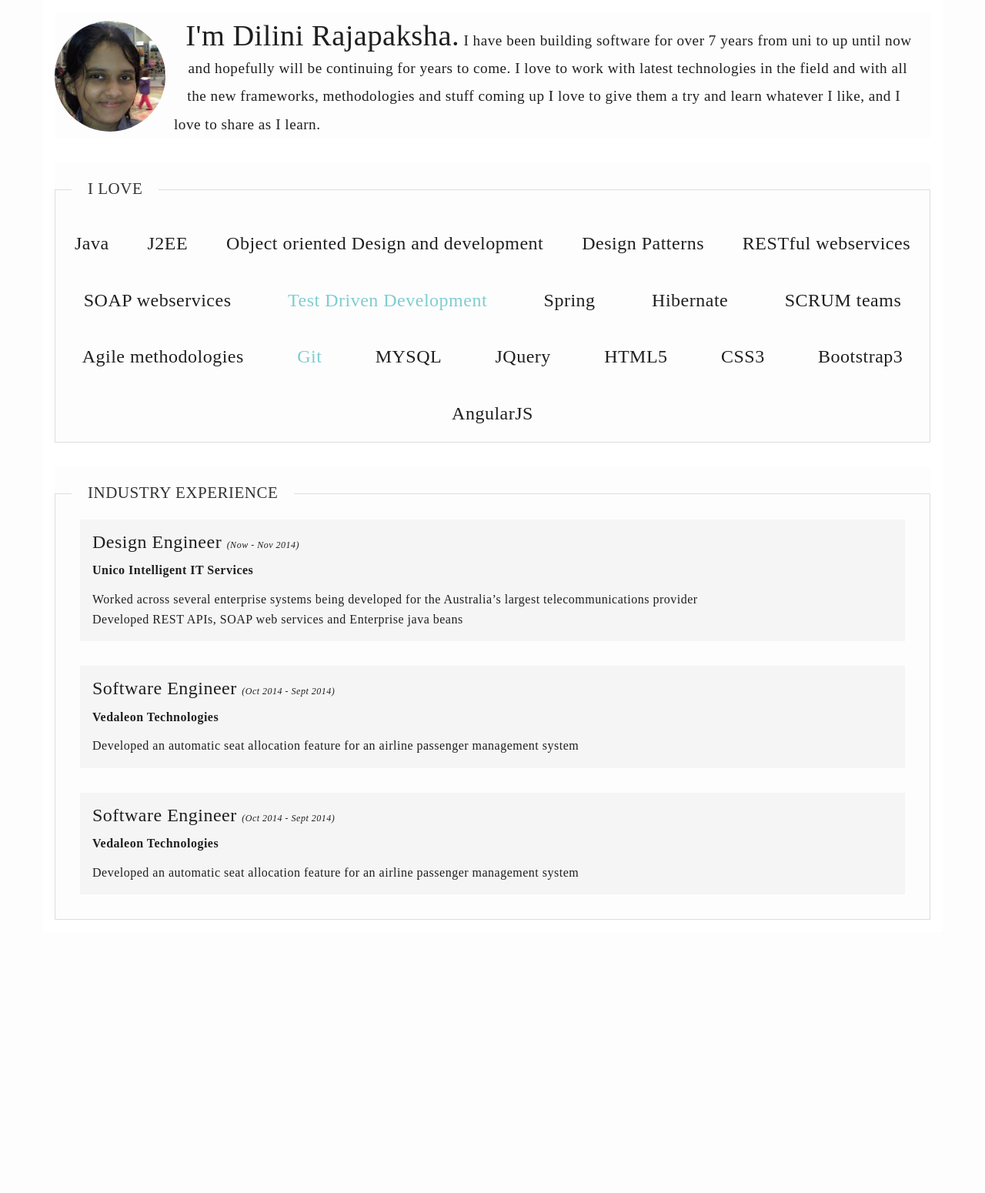
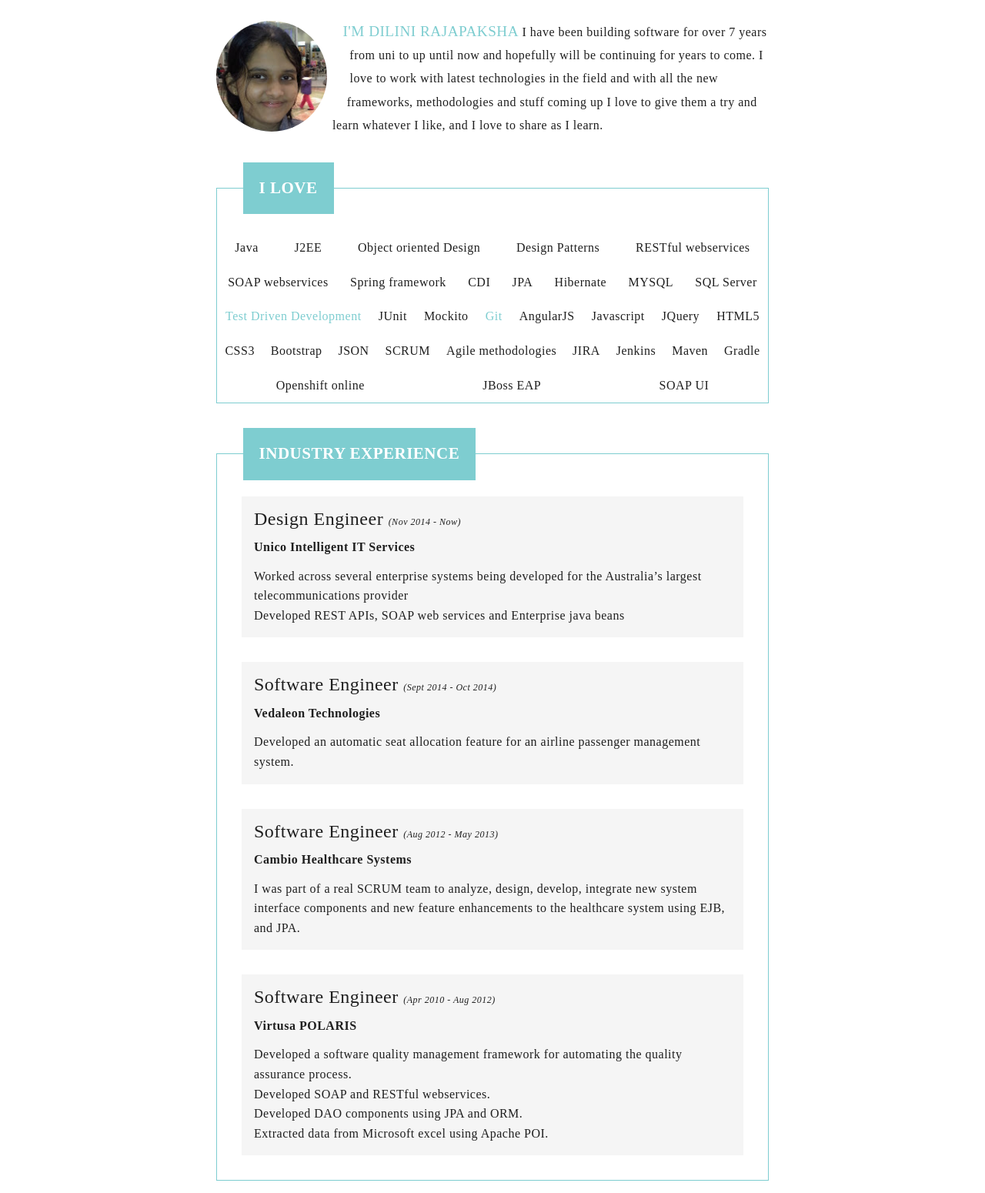
Before and after one commit to DiliniRajapaksha/DeveloperJournal, a Jekyll site: the page built from about.html, in a window 1280 px wide. Shown: the whole page at 77% size. Built offline with Jekyll 4.4.1, drawn with Linux system fonts in a browser that asks for light colours; nearby versions of some CDN libraries; before the commit the page ends 1211 px from its top, so only the background shows below that.

Commit message:
update profile

```diff
--- a/about.html
+++ b/about.html
@@ -3,13 +3,13 @@ layout: blank
 title: Dilini Rajapaksha
 ---
 
- <div class="container">
+ <div class="container narrow-container">
 
 
   <div class="row">
      <div class="box">
         <img class="img-circle img-shape" src="{{ "/assets/img/self.jpg" | prepend: site.baseurl }}">
-        <div class="shape-text"><span class="lg-txt">I'm Dilini Rajapaksha.</span> I have been building software for over 7 years from uni to up until now and hopefully will be continuing for years to come. I love to work with latest technologies in the field and with all the new frameworks, methodologies and stuff coming up I love to give them a try and learn whatever I like, and I love to share as I learn.</div>
+        <div class="shape-text"><span class="lg-txt">I'M DILINI RAJAPAKSHA</span> I have been building software for over 7 years from uni to up until now and hopefully will be continuing for years to come. I love to work with latest technologies in the field and with all the new frameworks, methodologies and stuff coming up I love to give them a try and learn whatever I like, and I love to share as I learn.</div>
       </div>
   </div>
   <div class="row">
@@ -19,22 +19,36 @@ title: Dilini Rajapaksha
           <div class="flex-box-row">
             <div class="flex-item-text">Java</div>
             <div class="flex-item-text">J2EE</div>
-            <div class="flex-item-text">Object oriented Design and development</div>
+            <div class="flex-item-text">Object oriented Design</div>
             <div class="flex-item-text">Design Patterns</div>
             <div class="flex-item-text">RESTful webservices</div>
             <div class="flex-item-text">SOAP webservices</div>
+            <div class="flex-item-text">Spring framework</div>
+            <div class="flex-item-text txt-sm">CDI</div>
+            <div class="flex-item-text txt-sm">JPA</div>
+            <div class="flex-item-text">Hibernate</div>
+            <div class="flex-item-text txt-sm">MYSQL</div>
+            <div class="flex-item-text txt-sm">SQL Server</div>
             <div class="flex-item-text"><a href="{{ "test-driven-development" | prepend: site.baseurl }}" target="_blank">Test Driven Development</a></div>
-            <div class="flex-item-text">Spring</div>
-            <div class="flex-item-text">Hibernate</div>
-            <div class="flex-item-text">SCRUM teams</div>
-            <div class="flex-item-text">Agile methodologies</div>
+            <div class="flex-item-text txt-sm">JUnit</div>
+            <div class="flex-item-text txt-sm">Mockito</div>
             <div class="flex-item-text"><a href="https://github.com/DiliniRajapaksha" target="_blank">Git</a></div>
-            <div class="flex-item-text txt-sm">MYSQL</div>
+            <div class="flex-item-text txt-sm">AngularJS</div>
+            <div class="flex-item-text txt-sm">Javascript</div>
             <div class="flex-item-text txt-sm">JQuery</div>
             <div class="flex-item-text txt-sm">HTML5</div>
             <div class="flex-item-text txt-sm">CSS3</div>
-            <div class="flex-item-text txt-sm">Bootstrap3</div>
-            <div class="flex-item-text txt-sm">AngularJS</div>
+            <div class="flex-item-text txt-sm">Bootstrap</div>
+            <div class="flex-item-text txt-sm">JSON</div>
+            <div class="flex-item-text">SCRUM</div>
+            <div class="flex-item-text">Agile methodologies</div>
+            <div class="flex-item-text txt-sm">JIRA</div>
+            <div class="flex-item-text txt-sm">Jenkins</div>
+            <div class="flex-item-text txt-sm">Maven</div>
+            <div class="flex-item-text txt-sm">Gradle</div>
+            <div class="flex-item-text txt-sm">Openshift online</div>
+            <div class="flex-item-text txt-sm">JBoss EAP</div>
+            <div class="flex-item-text txt-sm">SOAP UI</div>
           </div>
        </fieldset>
       </div>
@@ -46,30 +60,35 @@ title: Dilini Rajapaksha
       <fieldset>
         <legend>INDUSTRY EXPERIENCE</legend>
         <div class="flex-box-col inner-box">
-          <h3>Design Engineer <span class="h3-meta">(Now - Nov 2014)</span></h3>
+          <h3>Design Engineer <span class="h3-meta">(Nov 2014 - Now)</span></h3>
           <a href="http://www.unico.com.au/"><h5 class="h5-sub">Unico Intelligent IT Services</h5></a>
           <div>Worked across several enterprise systems being developed for the Australia’s largest telecommunications provider</div>
           <div>Developed REST APIs, SOAP web services and Enterprise java beans</div>
         </div>
 
          <div class="flex-box-col inner-box">
-          <h3>Software Engineer <span class="h3-meta">(Oct 2014 - Sept 2014)</span></h3>
-          <a href="http://www.vedaleon.com.au//"><h5 class="h5-sub">Vedaleon Technologies</h5></a>
-          <div>Developed an automatic seat allocation feature for an airline passenger management system</div>
+          <h3>Software Engineer <span class="h3-meta">(Sept 2014 - Oct 2014)</span></h3>
+          <a href="http://www.vedaleon.com.au"><h5 class="h5-sub">Vedaleon Technologies</h5></a>
+          <div>Developed an automatic seat allocation feature for an airline passenger management system.</div>
         </div>
 
         <div class="flex-box-col inner-box">
-          <h3>Software Engineer <span class="h3-meta">(Oct 2014 - Sept 2014)</span></h3>
-          <a href="http://www.vedaleon.com.au//"><h5 class="h5-sub">Vedaleon Technologies</h5></a>
-          <div>Developed an automatic seat allocation feature for an airline passenger management system</div>
+          <h3>Software Engineer <span class="h3-meta">(Aug 2012 - May 2013)</span></h3>
+          <a href="http://www.cambio.lk"><h5 class="h5-sub">Cambio Healthcare Systems</h5></a>
+          <div>I was part of a real SCRUM team to analyze, design, develop, integrate new system interface components and new feature enhancements to the healthcare system using EJB, and JPA.</div>
+        </div>
+
+        <div class="flex-box-col inner-box">
+          <h3>Software Engineer <span class="h3-meta">(Apr 2010 - Aug 2012)</span></h3>
+          <a href="http://www.virtusapolaris.com"><h5 class="h5-sub">Virtusa POLARIS</h5></a>
+          <div>Developed a software quality management framework for automating the quality assurance process.</div>
+          <div>Developed SOAP and RESTful webservices.</div>
+          <div>Developed DAO components using JPA and ORM.</div>
+          <div>Extracted data from Microsoft excel using Apache POI.</div>
         </div>
 
       </fieldset>
     </div>
   </div>
-  <!-- <div class="row">
-    <div class="box">
-      experience boxes here
-    </div>
-  </div> -->
+
 </div>
--- a/css/main.scss
+++ b/css/main.scss
@@ -196,6 +196,7 @@ body{
   letter-spacing: .5px;
   font-weight: 300;
   font-style: normal;
+  background-color: #FFFFFF;
 }
 .max-600{
   max-width: 600px;
@@ -342,24 +343,30 @@ text-align: right;
   margin-top: 4em;
 }
 
+.narrow-container{
+  max-width: 750px;
+}
+
 .box {
   border: 1em solid #ffffff;
 
 }
 legend {
-  display: block;
-  width: auto!important;
-  padding: 1em;
-  margin-left: 1em;
-  margin-bottom: 0px;
-  font-size: 21px;
-  line-height: inherit;
-  color: #333333;
-  border: inherit!important;
-  border: none!important;
+    background-color: #7ecdd0;
+    display: block;
+    width: auto !important;
+    padding: 1em;
+    margin-left: 1.6em;
+    margin-bottom: 1em;
+    font-size: 21px;
+    line-height: inherit;
+    color: #ffffff;
+    border: inherit !important;
+    border: none !important;
+    font-weight: bold;
 }
 fieldset{
-   border: 1px groove #ddd !important;
+  border: 1px solid #7ecdd0!important;
 }
 
 .flex-box-row{
@@ -368,16 +375,11 @@ fieldset{
   justify-content: space-around;
 }
 .flex-item-text{
-  padding: 1em;
-  font-size: 1.5em;
+  padding: 0.6em;
 }
 .flex-box-col{
 display: flex;
  flex-direction: column;
-}
-.flex-item-line{
-  padding: 1em;
-  font-size: 1.5em;
 }
 
 .img-circle{
@@ -401,12 +403,12 @@ display: flex;
 }
 
 .lg-txt{
-  font-size: 2em;
+  font-size: 1.2em;
+  color: #7ecdd0;
 }
 
 .shape-text{
   padding-top: 0.6em;
-  font-size: 1.2em;
   line-height: 1.9em;
 }
 .h3-meta{
```
